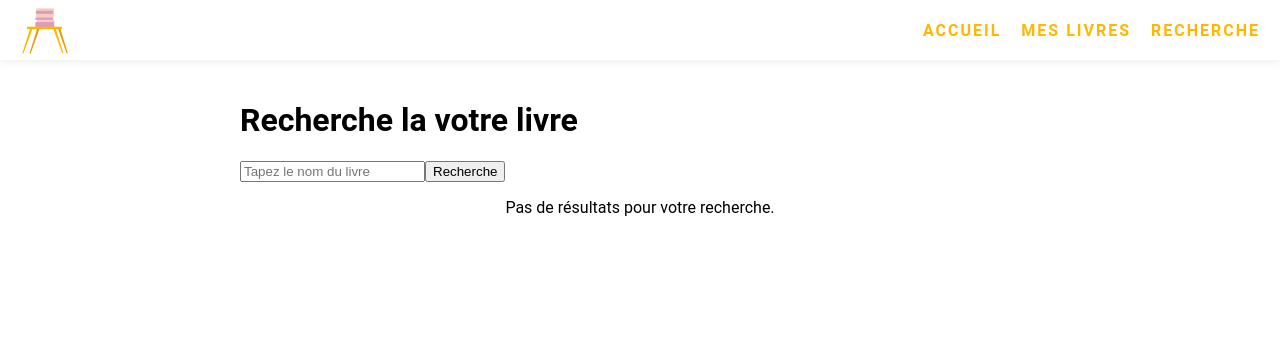
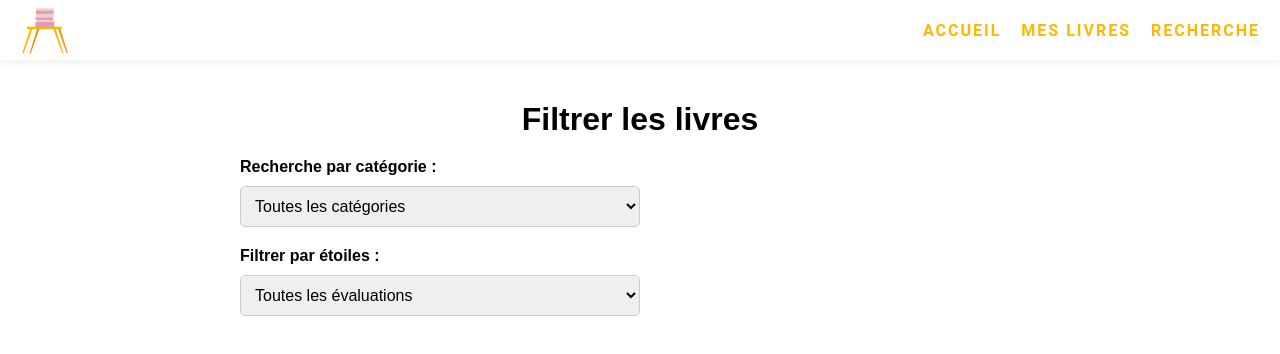
Before and after one commit to teo-crth/au-detour-des-mots, a React (Vite) app: page /recherche in a window 1280 px wide. Shown: the top 354 px of the page. Built offline with nearby package versions, Linux system fonts and the light colour scheme.

Commit message:
SearchPage par filtres

```diff
--- a/src/pages/searchPage/SearchPage.jsx
+++ b/src/pages/searchPage/SearchPage.jsx
@@ -1,56 +1,47 @@
 import React, { useState } from 'react';
-import allBooks from '../../utils/allBooksArray/allBooksArray';
-import BookCard from '../../components/ui/bookCard/BookCard';
 import './searchPage.css';
 
 const SearchPage = () => {
-    // Définition des états avec useState
-    const [query, setQuery] = useState(''); // État pour stocker la requête de recherche saisie par l'utilisateur
-    const [books, setBooks] = useState([]); // État pour stocker les résultats filtrés
-    const [loading, setLoading] = useState(false); // État pour indiquer si une recherche est en cours
-    const [error, setError] = useState(null); // État pour stocker un message d'erreur si nécessaire
-
-    // Fonction pour gérer la recherche lorsqu'on soumet le formulaire
-    const handleSearch = (event) => {
-        event.preventDefault(); // Empêche le rechargement de la page par défaut lors de la soumission du formulaire
-        setLoading(true); // Indique que la recherche commence
-        setError(null); // Réinitialise les erreurs éventuelles
-        try {
-            // Filtre les livres dans allBooks en fonction de la requête saisie
-            const results = allBooks.filter((book) =>
-                book.title.toLowerCase().includes(query.toLowerCase()) // Vérifie si le titre contient le texte recherché
-            );
-            setBooks(results); // Met à jour l'état avec les résultats filtrés
-        } catch (err) {
-            // En cas d'erreur, met à jour l'état avec un message d'erreur
-            setError('Erreur lors du chargement, veuillez réessayer plus tard.');
-        } finally {
-            setLoading(false); // Arrête l'indicateur de chargement
-        }
-    };
+    // États pour stocker les valeurs des filtres
+    const [category, setCategory] = useState(''); // Catégorie sélectionnée
+    const [stars, setStars] = useState(''); // Nombre d'étoiles sélectionnées
 
     return (
-        <div className="search-page"> {/* Conteneur principal de la page */}
-            <h1>Recherche la votre livre</h1> {/* Titre de la page */}
-            <form onSubmit={handleSearch}> {/* Formulaire pour la recherche */}
-                <input
-                    type="text" // Champ texte pour saisir la requête
-                    placeholder="Tapez le nom du livre" // Texte indicatif dans le champ
-                    value={query} // Lier la valeur de l'état query au champ texte
-                    onChange={(e) => setQuery(e.target.value)} // Met à jour l'état query à chaque modification
-                />
-                <button type="submit">Recherche</button> {/* Bouton pour soumettre le formulaire */}
-            </form>
-            {loading && <p>Chargement...</p>} {/* Affiche "Chargement..." si l'état loading est true */}
-            {error && <p className="error">{error}</p>} {/* Affiche un message d'erreur si l'état error n'est pas nul */}
-            <div className="books-container"> {/* Conteneur pour afficher les résultats */}
-                {books.length > 0 ? ( // Vérifie si des livres ont été trouvés
-                    books.map((book) => (
-                        <BookCard key={book.id} book={book} /> // Rend une carte pour chaque livre trouvé
-                    ))
-                ) : (
-                    !loading && <p>Pas de résultats pour votre recherche.</p> // Si aucun livre trouvé et pas de chargement en cours, affiche ce message
-                )}
+        <div className="search-page">
+            <h1>Filtrer les livres</h1> {/* Titre principal */}
+            <div className="filter-container">
+                {/* Champ de sélection pour filtrer par catégorie */}
+                <div className="filter-item">
+                    <label htmlFor="category">Recherche par catégorie :</label>
+                    <select
+                        id="category"
+                        value={category}
+                        onChange={(e) => setCategory(e.target.value)}
+                    >
+                        <option value="">Toutes les catégories</option>
+                        <option value="fiction">Fiction</option>
+                        <option value="science">Science</option>
+                        <option value="history">Histoire</option>
+                        <option value="fantasy">Fantastique</option>
+                    </select>
+                </div>
+
+                {/* Champ de sélection pour filtrer par nombre d'étoiles */}
+                <div className="filter-item">
+                    <label htmlFor="stars">Filtrer par étoiles :</label>
+                    <select
+                        id="stars"
+                        value={stars}
+                        onChange={(e) => setStars(e.target.value)}
+                    >
+                        <option value="">Toutes les évaluations</option>
+                        <option value="1">1 étoile</option>
+                        <option value="2">2 étoiles</option>
+                        <option value="3">3 étoiles</option>
+                        <option value="4">4 étoiles</option>
+                        <option value="5">5 étoiles</option>
+                    </select>
+                </div>
             </div>
         </div>
     );
--- a/src/pages/searchPage/searchPage.css
+++ b/src/pages/searchPage/searchPage.css
@@ -2,16 +2,36 @@
     padding: 20px;
     max-width: 800px;
     margin: 0 auto;
+    font-family: Arial, sans-serif;
 }
 
-.books-container {
-    display: flex;
-    flex-wrap: wrap;
-    gap: 20px;
-    justify-content: center;
+h1 {
+    text-align: center;
+    margin-bottom: 20px;
 }
 
-.error {
-    color: red;
+.filter-container {
+    display: flex;
+    flex-direction: column;
+    gap: 20px;
+}
+
+.filter-item {
+    display: flex;
+    flex-direction: column;
+    gap: 10px;
+}
+
+label {
+    font-size: 16px;
     font-weight: bold;
 }
+
+select {
+    padding: 10px;
+    font-size: 16px;
+    border-radius: 5px;
+    border: 1px solid #ccc;
+    width: 100%;
+    max-width: 400px;
+}
```
Also changed, not shown: src/pages/searchPage/dev.SearchPage.jsx (added, +59 -0 lines).
